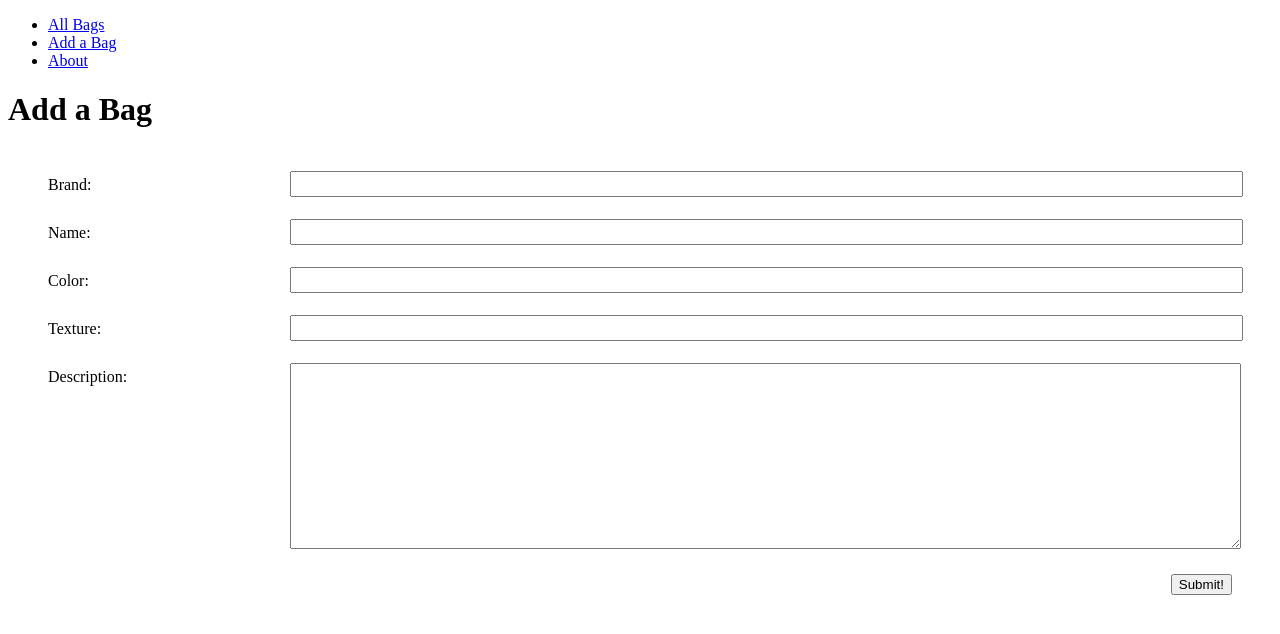
After one commit to bmwint22/Designer-Bag-Collection, a Django app: page /bags/create/ in a window 1280 px wide. The commit adds this page. Shown: the part 26-660 px from the top of the page. Run offline with Django 5.2, Linux system fonts and the light colour scheme.

Commit message:
progress

```diff
--- a/main_app/models.py
+++ b/main_app/models.py
@@ -1,4 +1,5 @@
 from django.db import models
+from django.urls import reverse
 
 class Bag(models.Model):
     brand = models.CharField(max_length=20)
@@ -9,3 +10,6 @@ class Bag(models.Model):
 
     def __str__(self):
         return self.brand
+
+    def get_absolute_url(self):
+        return reverse('bag-detail', kwargs={'bag_id': self.id})
--- /dev/null
+++ b/main_app/static/css/form.css
@@ -0,0 +1,39 @@
+.form-container {
+    display: flex;
+    flex-direction: column;
+    width: 100%;
+  }
+
+  table {
+    padding: 0 40px;
+    width: 100%;
+    border-spacing: 0 20px;
+  }
+
+  th {
+    text-align: left;
+    padding: 6px 20px 0 0;
+    font-weight: normal;
+    vertical-align: top;
+    font-size: var(--font-reg);
+  }
+
+  td {
+    max-width: 60%;
+  }
+
+  td > * {
+    width: 100%;
+    padding: 2px 4px;
+    font-size: var(--font-l);
+  }
+
+  td > textarea {
+    height: calc(4 * var(--font-l) + 8px);
+    font-family: inherit;
+  }
+
+  .btn {
+    align-self: flex-end;
+    margin-right: 40px;
+  }
--- a/main_app/templates/bags/index.html
+++ b/main_app/templates/bags/index.html
@@ -8,6 +8,7 @@
 <section class="page-header">
   <h1>Bag List</h1>
 </section>
+<a href="{% url 'bag-detail' bag.id %}">
 
 <section class="card-container">
   {% for bag in bags %}
--- a/main_app/templates/base.html
+++ b/main_app/templates/base.html
@@ -22,10 +22,11 @@
       </div>
       <nav>
         <ul>
-          <li><a href="/about">About</a></li>
-          <li><a href="/cats">All Bags</a></li>
+          <li><a href="{% url 'bag-index' %}">All Bags</a></li>
+          <li><a href="{% url 'bag-create' %}">Add a Bag</a></li>
+          <li><a href="{% url 'about' %}">About</a></li>
         </ul>
-      </nav>
+       </nav>
     </header>
     <main>
      {% block content %}
--- /dev/null
+++ b/main_app/templates/main_app/bag_form.html
@@ -0,0 +1,20 @@
+{% extends 'base.html' %}
+{% load static %}
+{% block head %}
+<link rel="stylesheet" href="{% static 'css/form.css' %}" />
+{% endblock %}
+{% block content %}
+
+<div class="page-header">
+  <h1>Add a Bag</h1>
+</div>
+
+<form action="" method="post" class="form-container">
+  {% csrf_token %}
+  <table>
+    {{ form.as_table }}
+  </table>
+  <button type="submit" class="btn submit">Submit!</button>
+</form>
+
+{% endblock %}
--- a/main_app/urls.py
+++ b/main_app/urls.py
@@ -5,4 +5,8 @@ urlpatterns = [
     path('', views.home, name='home'),
     path('about/',views.about, name='about'),
     path('bags/', views.bag_index, name='bag-index'),
+    path('bags/<int:bag_id>/', views.bag_detail, name='bag-detail'),
+    path('bags/create/', views.BagCreate.as_view(), name='bag-create'),
+    path('bags/<int:pk>/update/', views.BagUpdate.as_view(), name='bag-update'),
+    path('bags/<int:pk>/delete/', views.BagDelete.as_view(), name='bag-delete'),
 ]
--- a/main_app/views.py
+++ b/main_app/views.py
@@ -1,8 +1,8 @@
 from django.shortcuts import render
+from django.http import HttpResponse
+from django.views.generic.edit import CreateView, UpdateView, DeleteView
+from .models import Bag
 
-from django.http import HttpResponse
-
-from .models import Bag
 
 
 def home(request):
@@ -14,11 +14,27 @@ def about(request):
 def bag_index(request):
     bags = Bag.objects.all()
     return render(request, 'bags/index.html', {'bags': bags})
-
-
-
-
 try:
     bag = Bag.objects.get(id=1)
 except Bag.DoesNotExist:
     print("This bag does not exist!")
+
+
+def bag_detail(request, bag_id):
+    Bag = Bag.objects.get(id=bag_id)
+    return render(request, 'bags/detail.html', {'bag': bag})
+
+
+
+class BagCreate(CreateView):
+    model = Bag
+    fields = '__all__'
+    success_url = '/bags/'
+
+class BagUpdate(UpdateView):
+    model = Bag
+    fields = ['name', 'color', 'texture', 'description']
+
+class BagDelete(DeleteView):
+    model = Bag
+    success_url = '/bags/'
```
Also changed, not shown: main_app/templates/bags/detail.html (added, +27 -0 lines).
